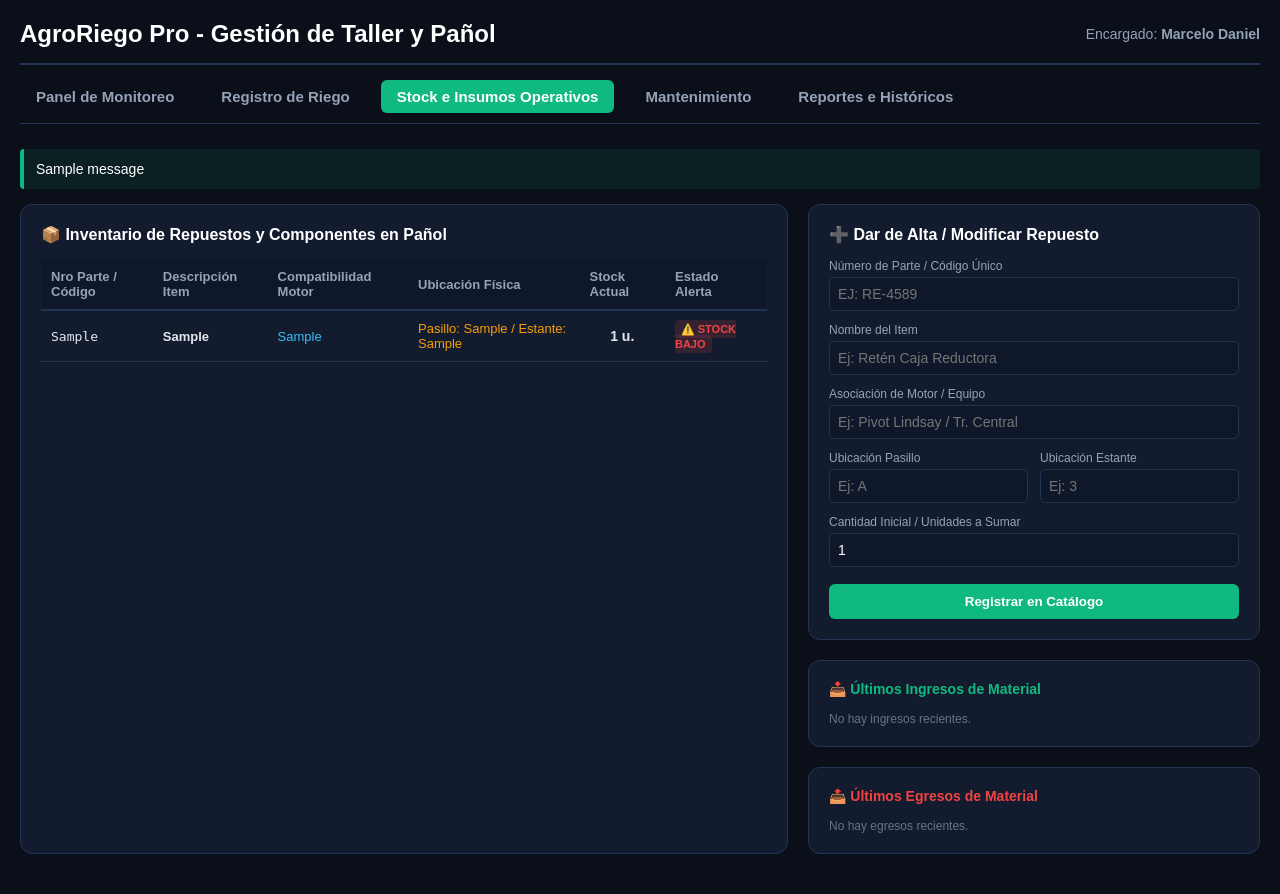
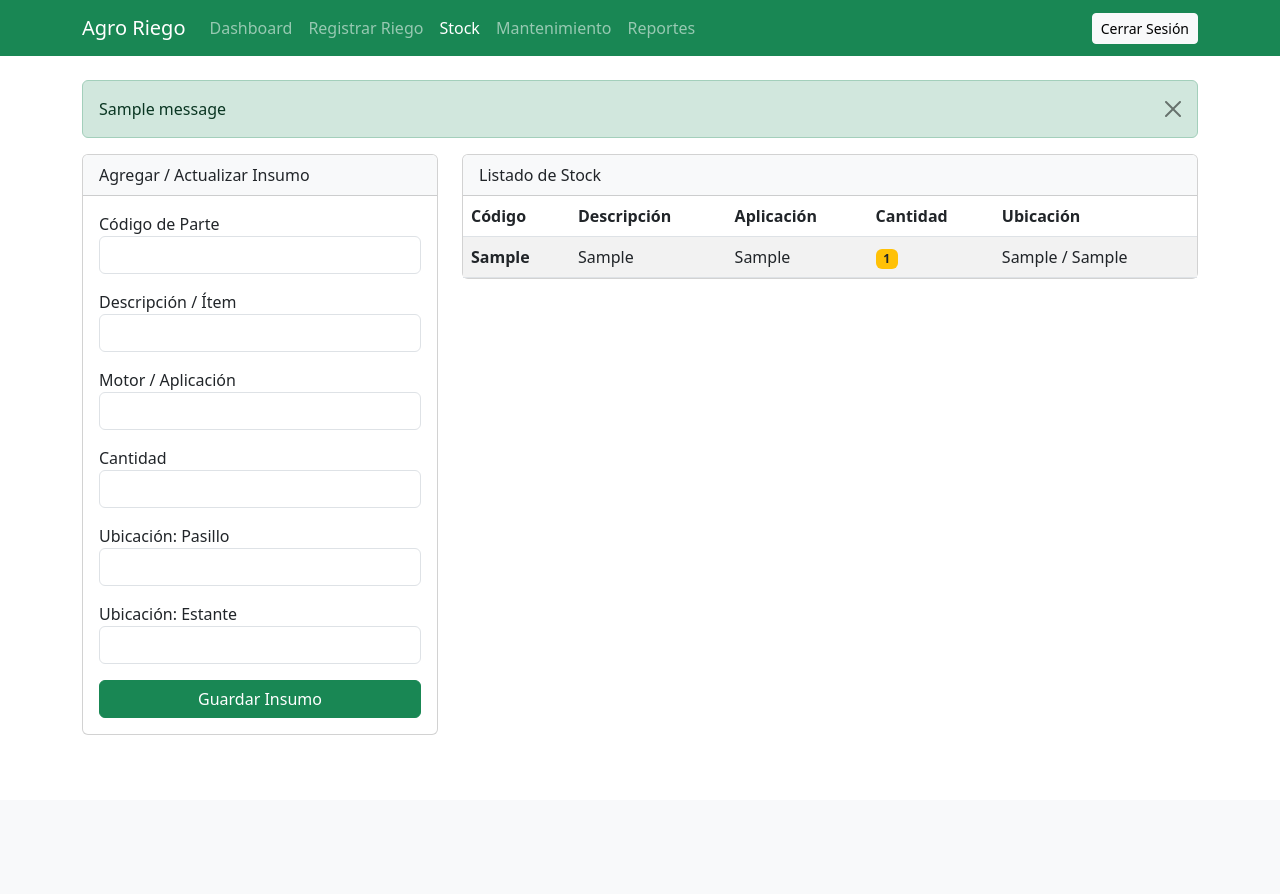
Before and after one commit to Agro-Cloud-Riego/Agro-Cloud-Riego, a Flask app: page /stock in a window 1280 px wide. After the commit the page ends 735 px from the top, so only its background shows below. Run offline with Flask 3, Linux system fonts and the light colour scheme; the visitor is signed in with stand-in values (Sample User, id 1); tables that the repository leaves empty hold one stand-in row (values such as "Sample post"); one stand-in notice (Sample message) is shown.

Commit message:
stock.html

```diff
--- a/templates/stock.html
+++ b/templates/stock.html
@@ -3,173 +3,114 @@
 <head>
     <meta charset="UTF-8">
     <meta name="viewport" content="width=device-width, initial-scale=1.0">
-    <title>AgroRiego Pro - Taller e Inventario</title>
-    <style>
-        :root {
-            --bg-principal: #0b0f19;
-            --bg-tarjeta: #131c2e;
-            --borde: #233554;
-            --texto-ok: #38bdf8;
-            --verde: #10b981;
-            --amarillo: #f59e0b;
-            --alerta: #ef4444;
-        }
-        body { font-family: sans-serif; background-color: var(--bg-principal); color: #f8fafc; margin: 0; padding: 20px; }
-        header { display: flex; justify-content: space-between; align-items: center; border-bottom: 2px solid var(--borde); padding-bottom: 15px; margin-bottom: 15px; }
-        h1 { margin: 0; font-size: 24px; color: #fff; }
-
-        .nav-principal { display: flex; flex-wrap: wrap; gap: 15px; margin-bottom: 25px; border-bottom: 1px solid var(--borde); padding-bottom: 10px; }
-        .nav-link { color: #94a3b8; text-decoration: none; font-size: 15px; font-weight: bold; padding: 8px 16px; border-radius: 6px; }
-        .nav-link:hover { color: #fff; background: var(--bg-tarjeta); }
-        .nav-link.active { color: #fff; background: var(--verde); }
-
-        .grid-stock { display: grid; grid-template-columns: 2fr 1fr; gap: 20px; }
-        @media(max-width: 900px) { .grid-stock { grid-template-columns: 1fr; } }
-
-        .tarjeta { background-color: var(--bg-tarjeta); border: 1px solid var(--borde); border-radius: 12px; padding: 20px; margin-bottom: 20px; }
-        .tarjeta-titulo { font-size: 16px; font-weight: bold; color: #fff; margin-top: 0; margin-bottom: 15px; }
-
-        .formulario { display: grid; grid-template-columns: 1fr 1fr; gap: 12px; }
-        .grupo-campo { display: flex; flex-direction: column; }
-        label { font-size: 12px; color: #94a3b8; margin-bottom: 4px; }
-        input, select, textarea { background: #0f172a; border: 1px solid var(--borde); padding: 8px; color: white; border-radius: 6px; font-size: 14px; }
-        .btn-enviar { background: var(--verde); border: none; color: white; padding: 10px; font-weight: bold; border-radius: 6px; cursor: pointer; grid-column: 1 / -1; margin-top: 5px; }
-        .btn-enviar:hover { background: #059669; }
-
-        .table-responsive { overflow-x: auto; }
-        table { width: 100%; border-collapse: collapse; font-size: 13px; }
-        th { background-color: #0f172a; color: #94a3b8; padding: 10px; border-bottom: 2px solid var(--borde); text-align: left; }
-        td { padding: 10px; border-bottom: 1px solid var(--borde); color: #e2e8f0; }
-
-        .badge-critico { background: rgba(239, 68, 68, 0.15); color: var(--alerta); padding: 3px 6px; border-radius: 4px; font-weight: bold; font-size: 11px; }
-        .badge-ok { background: rgba(16, 185, 129, 0.15); color: var(--verde); padding: 3px 6px; border-radius: 4px; font-weight: bold; font-size: 11px; }
-
-        .historial-lista { font-size: 12px; margin: 0; padding: 0; list-style: none; }
-        .historial-item { padding: 8px 0; border-bottom: 1px solid #1e293b; color: #cbd5e1; }
-    </style>
+    <title>Stock - Agro Riego</title>
+    <link href="https://cdn.jsdelivr.net/npm/bootstrap@5.3.0/dist/css/bootstrap.min.css" rel="stylesheet">
 </head>
 <body>
+    <nav class="navbar navbar-expand-lg navbar-dark bg-success mb-4">
+        <div class="container">
+            <a class="navbar-brand" href="/">Agro Riego</a>
+            <div class="collapse navbar-collapse">
+                <ul class="navbar-nav me-auto">
+                    <li class="nav-item"><a class="nav-link" href="/">Dashboard</a></li>
+                    <li class="nav-item"><a class="nav-link" href="/registrar-riego">Registrar Riego</a></li>
+                    <li class="nav-item"><a class="nav-link active" href="/stock">Stock</a></li>
+                    <li class="nav-item"><a class="nav-link" href="/mantenimiento">Mantenimiento</a></li>
+                    <li class="nav-item"><a class="nav-link" href="/reportes">Reportes</a></li>
+                </ul>
+                <a href="/logout" class="btn btn-light btn-sm">Cerrar Sesión</a>
+            </div>
+        </div>
+    </nav>
 
-    <header>
-        <h1>AgroRiego Pro - Gestión de Taller y Pañol</h1>
-        <div style="font-size: 14px; color: #94a3b8;">Encargado: <strong>Marcelo Daniel</strong></div>
-    </header>
-
-    <div class="nav-principal">
-        <a href="{{ url_for('index', equipo='PIVOT-LOTE-A2') }}" class="nav-link">Panel de Monitoreo</a>
-        <a href="{{ url_for('registrar_riego', equipo='PIVOT-LOTE-A2') }}" class="nav-link">Registro de Riego</a>
-        <a href="{{ url_for('stock') }}" class="nav-link active">Stock e Insumos Operativos</a>
-        <a href="{{ url_for('mantenimiento') }}" class="nav-link">Mantenimiento</a>
-        <a href="{{ url_for('reportes') }}" class="nav-link">Reportes e Históricos</a>
-    </div>
-
-    {% with messages = get_flashed_messages() %}
+    <div class="container">
+        {% with messages = get_flashed_messages(with_categories=true) %}
             {% if messages %}
-        {% for message in messages %}
-          <div style="background: rgba(16, 185, 129, 0.1); border-left: 4px solid var(--verde); padding: 12px; margin-bottom: 15px; border-radius: 4px; color: #fff; font-size: 14px;">
+                {% for category, message in messages %}
+                    <div class="alert alert-{{ category }} alert-dismissible fade show" role="alert">
                         {{ message }}
+                        <button type="button" class="btn-close" data-bs-dismiss="alert"></button>
                     </div>
                 {% endfor %}
             {% endif %}
         {% endwith %}
 
-    <div class="grid-stock">
-        <div class="tarjeta">
-            <div class="tarjeta-titulo">📦 Inventario de Repuestos y Componentes en Pañol</div>
-            <div class="table-responsive">
-                <table>
+        <div class="row g-4">
+            <div class="col-md-4">
+                <div class="card">
+                    <div class="card-header bg-light">Agregar / Actualizar Insumo</div>
+                    <div class="card-body">
+                        <form method="POST">
+                            <div class="mb-3">
+                                <label>Código de Parte</label>
+                                <input type="text" name="parte" class="form-control text-uppercase" required>
+                            </div>
+                            <div class="mb-3">
+                                <label>Descripción / Ítem</label>
+                                <input type="text" name="item" class="form-control" required>
+                            </div>
+                            <div class="mb-3">
+                                <label>Motor / Aplicación</label>
+                                <input type="text" name="motor" class="form-control">
+                            </div>
+                            <div class="mb-3">
+                                <label>Cantidad</label>
+                                <input type="number" name="cantidad" class="form-control" min="0" required>
+                            </div>
+                            <div class="mb-3">
+                                <label>Ubicación: Pasillo</label>
+                                <input type="text" name="pasillo" class="form-control">
+                            </div>
+                            <div class="mb-3">
+                                <label>Ubicación: Estante</label>
+                                <input type="text" name="estante" class="form-control">
+                            </div>
+                            <button type="submit" class="btn btn-success w-100">Guardar Insumo</button>
+                        </form>
+                    </div>
+                </div>
+            </div>
+
+            <div class="col-md-8">
+                <div class="card">
+                    <div class="card-header bg-light">Listado de Stock</div>
+                    <div class="card-body p-0">
+                        {% if inventario %}
+                        <table class="table table-striped mb-0">
                             <thead>
                                 <tr>
-                            <th>Nro Parte / Código</th>
-                            <th>Descripción Item</th>
-                            <th>Compatibilidad Motor</th>
-                            <th>Ubicación Física</th>
-                            <th>Stock Actual</th>
-                            <th>Estado Alerta</th>
+                                    <th>Código</th>
+                                    <th>Descripción</th>
+                                    <th>Aplicación</th>
+                                    <th>Cantidad</th>
+                                    <th>Ubicación</th>
                                 </tr>
                             </thead>
                             <tbody>
-                        {% for item in inventario %}
+                                {% for art in inventario %}
                                 <tr>
-                            <td><code>{{ item.parte }}</code></td>
-                            <td><strong>{{ item.item }}</strong></td>
-                            <td style="color: var(--texto-ok);">{{ item.motor if item.motor else '-' }}</td>
-                            <td><span style="color: var(--amarillo);">Pasillo: {{ item.pasillo if item.pasillo else '-' }} / Estante: {{ item.estante if item.estante else '-' }}</span></td>
-                            <td style="text-align: center; font-size: 14px; font-weight: bold;">{{ item.cantidad }} u.</td>
+                                    <td><strong>{{ art.parte }}</strong></td>
+                                    <td>{{ art.item }}</td>
+                                    <td>{{ art.motor or '-' }}</td>
                                     <td>
-                                {% if item.cantidad|int <= 1 %}
-                                    <span class="badge-critico">⚠️ STOCK BAJO</span>
-                                {% else %}
-                                    <span class="badge-ok">✓ DISPONIBLE</span>
-                                {% endif %}
+                                        <span class="badge {% if art.cantidad > 5 %}bg-success{% elif art.cantidad > 0 %}bg-warning text-dark{% else %}bg-danger{% endif %}">
+                                            {{ art.cantidad }}
+                                        </span>
                                     </td>
+                                    <td>{{ art.pasillo or '-' }} / {{ art.estante or '-' }}</td>
                                 </tr>
                                 {% endfor %}
                             </tbody>
                         </table>
+                        {% else %}
+                        <p class="p-3 text-center text-muted">No hay insumos cargados en el stock</p>
+                        {% endif %}
+                    </div>
+                </div>
+            </div>
         </div>
     </div>
 
-        <div>
-            <div class="tarjeta">
-                <div class="tarjeta-titulo">➕ Dar de Alta / Modificar Repuesto</div>
-                <form action="{{ url_for('stock') }}" method="POST" class="formulario">
-                    <div class="grupo-campo" style="grid-column: 1 / -1;">
-                        <label>Número de Parte / Código Único</label>
-                        <input type="text" name="parte" placeholder="Ej: RE-4589" required style="text-transform: uppercase;">
-                    </div>
-                    <div class="grupo-campo" style="grid-column: 1 / -1;">
-                        <label>Nombre del Item</label>
-                        <input type="text" name="item" placeholder="Ej: Retén Caja Reductora" required>
-                    </div>
-                    <div class="grupo-campo" style="grid-column: 1 / -1;">
-                        <label>Asociación de Motor / Equipo</label>
-                        <input type="text" name="motor" placeholder="Ej: Pivot Lindsay / Tr. Central" required>
-                    </div>
-                    <div class="grupo-campo">
-                        <label>Ubicación Pasillo</label>
-                        <input type="text" name="pasillo" placeholder="Ej: A" required>
-                    </div>
-                    <div class="grupo-campo">
-                        <label>Ubicación Estante</label>
-                        <input type="text" name="estante" placeholder="Ej: 3" required>
-                    </div>
-                    <div class="grupo-campo" style="grid-column: 1 / -1;">
-                        <label>Cantidad Inicial / Unidades a Sumar</label>
-                        <input type="number" name="cantidad" value="1" min="0" required>
-                    </div>
-                    <button type="submit" class="btn-enviar">Registrar en Catálogo</button>
-                </form>
-            </div>
-
-            <div class="tarjeta">
-                <div class="tarjeta-titulo" style="font-size:14px; color:var(--verde);">📥 Últimos Ingresos de Material</div>
-                <ul class="historial-lista">
-                    {% for e in entradas %}
-                        <li class=\"historial-item\">
-                            <span style="color: var(--verde); font-weight: bold;">+{{ e.cantidad }} u.</span> de <strong>{{ e.item }}</strong> - <small>{{ e.destino_origen }} ({{ e.fecha }})</small>
-                        </li>
-                    {% endfor %}
-                    {% if not entradas %}
-                        <li style="color: #64748b; font-size: 12px;">No hay ingresos recientes.</li>
-                    {% endif %}
-                </ul>
-            </div>
-
-            <div class="tarjeta">
-                <div class="tarjeta-titulo" style="font-size:14px; color:var(--alerta);">📤 Últimos Egresos de Material</div>
-                <ul class="historial-lista">
-                    {% for s in salidas %}
-                        <li class="historial-item">
-                            <span style="color: var(--alerta); font-weight: bold;">-{{ s.cantidad }} u.</span> de <strong>{{ s.item }}</strong> - <small>{{ s.destino_origen }} ({{ s.fecha }})</small>
-                        </li>
-                    {% endfor %}
-                    {% if not salidas %}
-                        <li style="color: #64748b; font-size: 12px;">No hay egresos recientes.</li>
-                    {% endif %}
-                </ul>
-            </div>
-        </div>
-    </div>
+    <script src="https://cdn.jsdelivr.net/npm/bootstrap@5.3.0/dist/js/bootstrap.bundle.min.js"></script>
 </body>
 </html>
```
Lines whose indentation alone changed are shown as unchanged.
